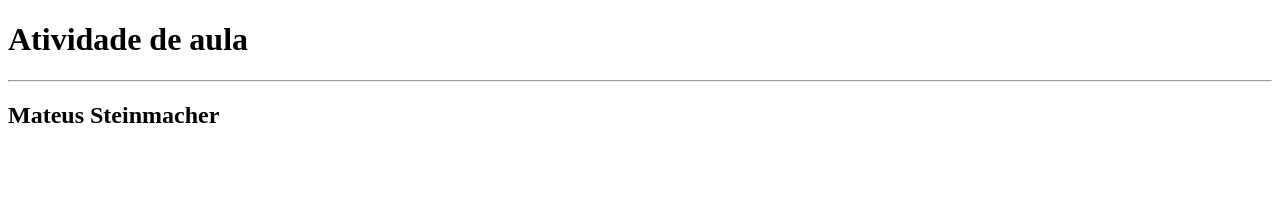
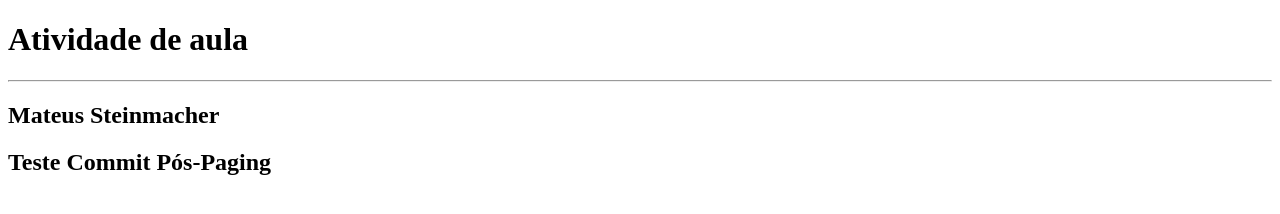
Before and after one commit to mateus-31/desafio-git, a plain HTML site: page index.html in a window 1280 px wide. Drawn offline with Linux system fonts and the light colour scheme.

Commit message:
teste pós-paging

```diff
--- a/index.html
+++ b/index.html
@@ -2,13 +2,13 @@
 <html>
     <head>
         <title>Curso HTML e CSS</title>
-        <link rel="shortcut icon" href="C:\Users\mateu\OneDrive\Área de Trabalho\Coderhouse\Aula2\Imagens\sol.jpg" />
     </head>
     <body>
         <div>
             <h1>Atividade de aula</h1>
             <hr>
             <h2>Mateus Steinmacher</h2>
+            <h2>Teste Commit Pós-Paging</h2>
         </div>
     </body>
 </html>
```
